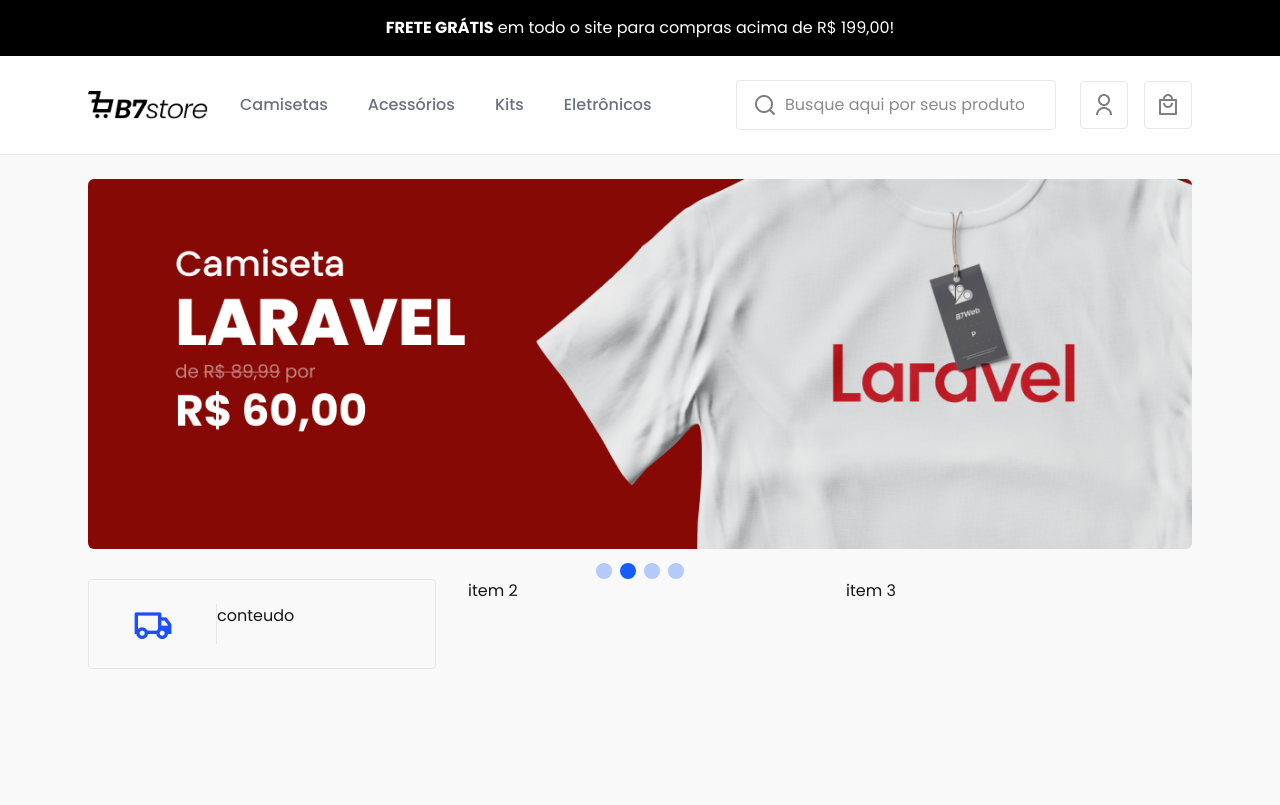
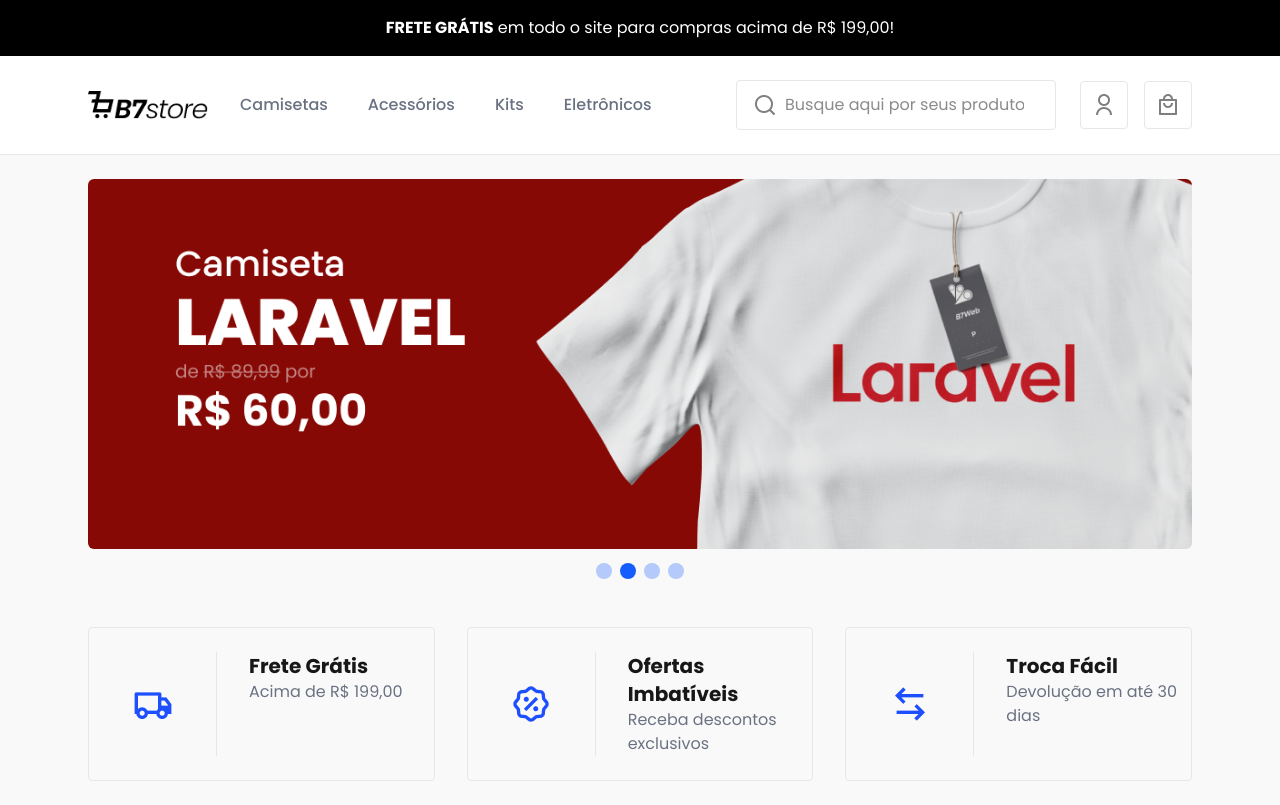
Before and after one commit to Nixwzy/b7store, a Next.js app: page / in a window 1280 px wide. Built offline with nearby package versions, Linux system fonts and the light colour scheme.

Commit message:
style(page): improve layout and spacing for promotional items

```diff
--- a/src/app/(site)/page.tsx
+++ b/src/app/(site)/page.tsx
@@ -1,35 +1,60 @@
-import { Banners } from "@/components/home/banners";
-import { data } from "@/data";
-import Image from "next/image";
+import { Banners } from '@/components/home/banners';
+import { data } from '@/data';
+import Image from 'next/image';
 
-export default function Page () {
+export default function Page() {
   return (
     <div>
       <Banners list={data.banners} />
-      <div className="flex flex-col md:flex-row gap-4 md:gap-8">
+      <div className="flex flex-col md:flex-row gap-4 md:gap-8 mt-6 md:mt-12">
+
+        {/* item 1 */}
         <div className="flex flex-1 py-6 border border-gray-200 rounded-sm">
           <div className="w-32 border-r border-gray-200 flex justify-center items-center">
             <Image
-            src={'/assets/ui/truck-line.png'}
-            alt=""
-            width={40}
-            height={30}
+              src={'/assets/ui/truck-line.png'}
+              alt=""
+              width={40}
+              height={30}
             />
           </div>
-          <div className="flex-1">
-            conteudo
+          <div className="flex-1 pl-8">
+            <div className="font-bold text-xl">Frete Grátis</div>
+            <div className="text-gray-500">Acima de R$ 199,00</div>
           </div>
         </div>
 
-         <div className="flex-1">
-          item 2
+        {/* item 2 */}
+        <div className="flex flex-1 py-6 border border-gray-200 rounded-sm">
+          <div className="w-32 border-r border-gray-200 flex justify-center items-center">
+            <Image
+              src={'/assets/ui/discount-percent-line.png'}
+              alt=""
+              width={40}
+              height={30}
+            />
+          </div>
+          <div className="flex-1 pl-8">
+            <div className="font-bold text-xl">Ofertas Imbatíveis</div>
+            <div className="text-gray-500">Receba descontos exclusivos</div>
+          </div>
         </div>
-
-         <div className="flex-1">
-          item 3
+        {/* item 3 */}
+        <div className="flex flex-1 py-6 border border-gray-200 rounded-sm">
+          <div className="w-32 border-r border-gray-200 flex justify-center items-center">
+            <Image
+              src={'/assets/ui/arrow-left-right-line.png'}
+              alt=""
+              width={40}
+              height={30}
+            />
+          </div>
+          <div className="flex-1 pl-8">
+            <div className="font-bold text-xl">Troca Fácil</div>
+            <div className="text-gray-500">Devolução em até 30 dias</div>
+          </div>
         </div>
-
       </div>
     </div>
-  )
+  );
 }
```
